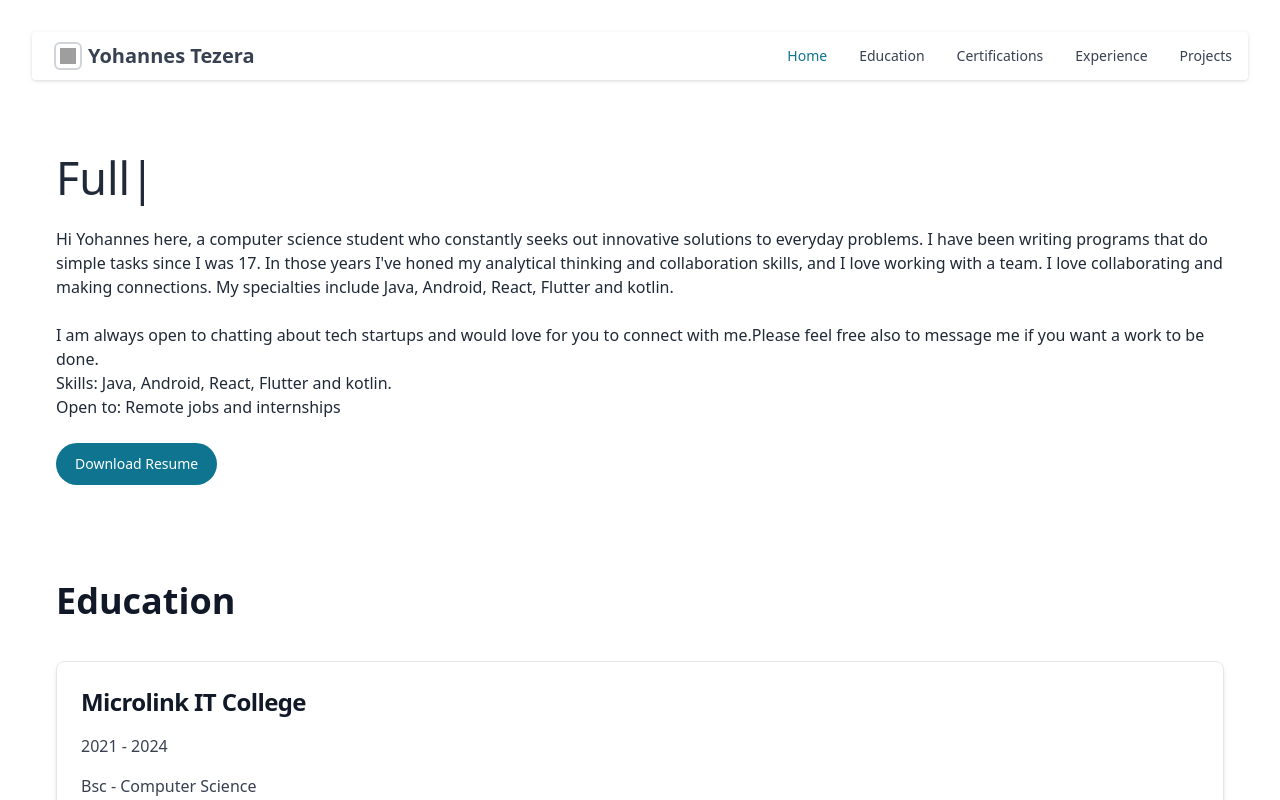
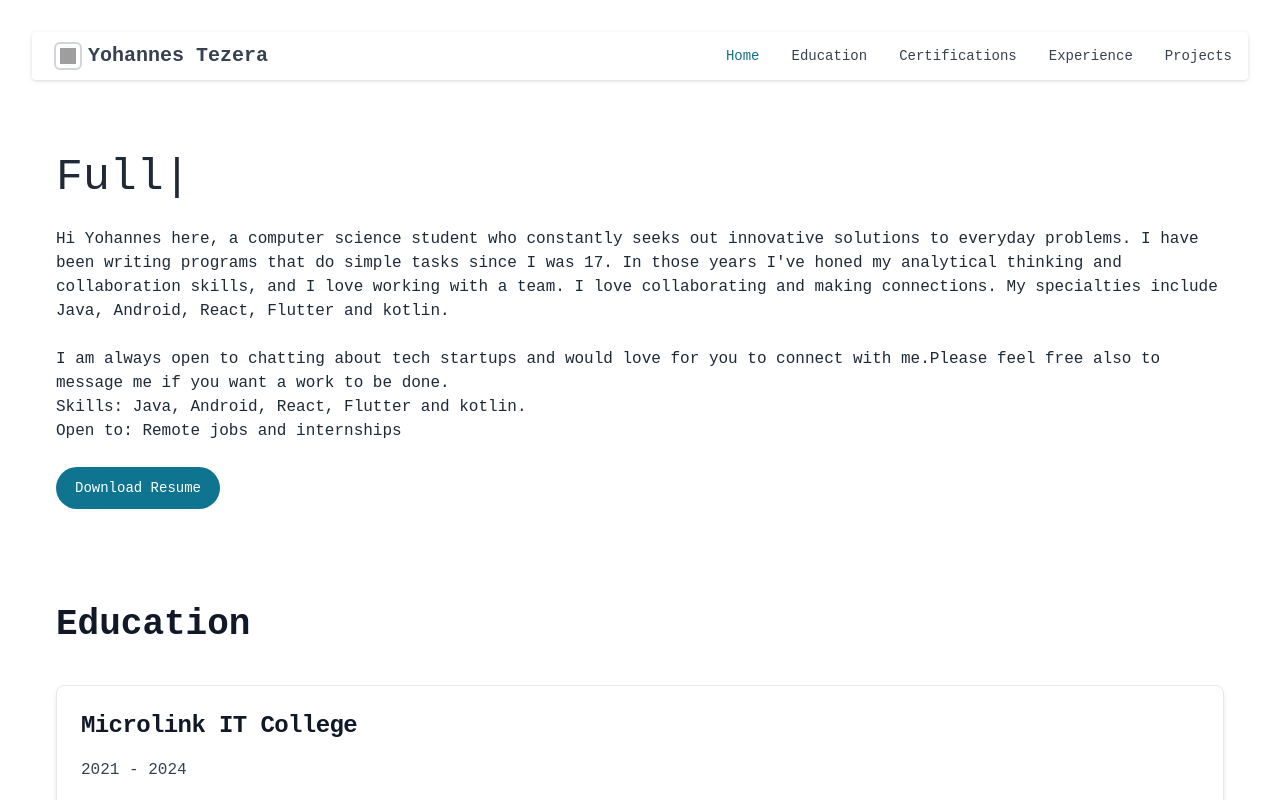
Before and after one commit to YohannesTz/yohannestz-page, a React (Vite) app: page / in a window 1280 px wide. Shown: the top 800 px of the page. Built offline with nearby package versions, Linux system fonts and the light colour scheme; grey boxes are pictures that could not be loaded; a small style sheet from the web is missing.

Commit message:
Update App.css

```diff
--- a/src/App.css
+++ b/src/App.css
@@ -3,6 +3,14 @@
   margin: 0 auto;
   padding: 2rem;
   text-align: center;
+}
+
+.App {
+  font-family: 'Hack Nerd Font', monospace;
+}
+
+.title {
+  font-weight: normal;
 }
 
 .logo {
```
